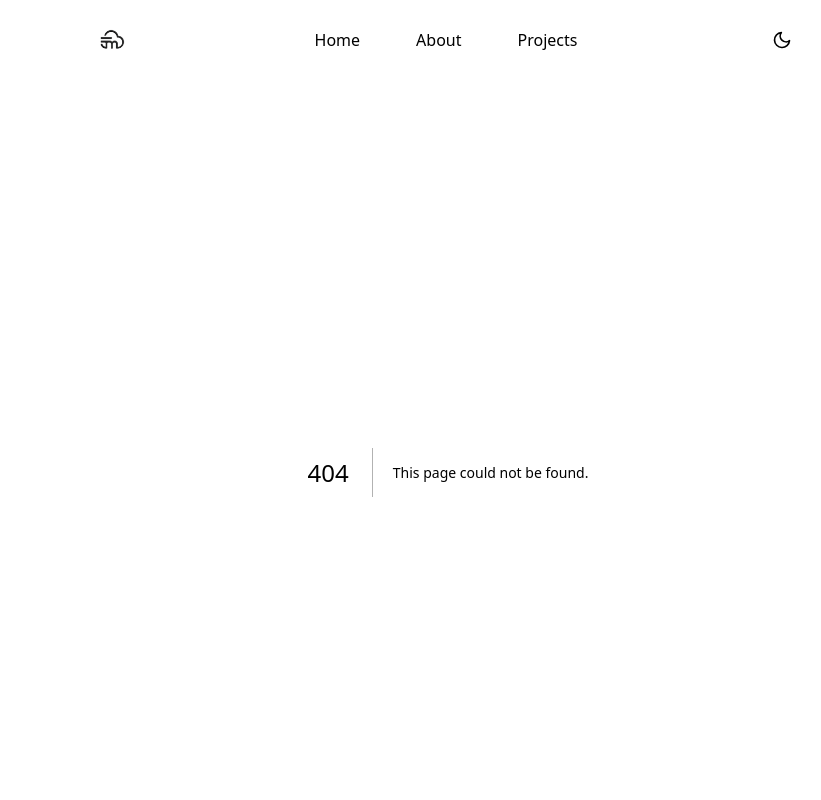
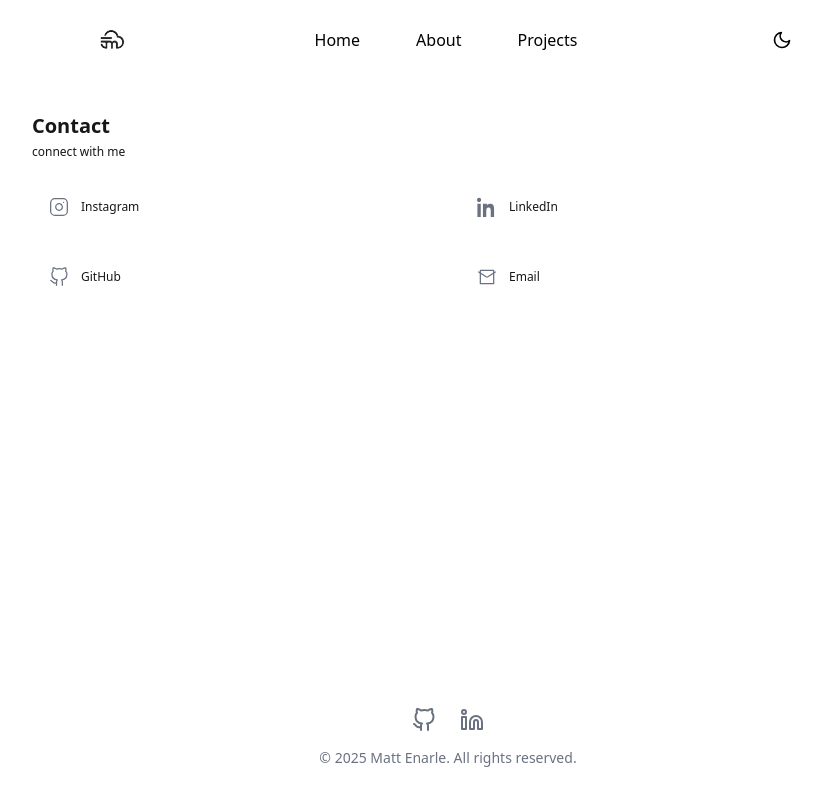
Before and after one commit to mattenarle10/matt-portfolio-v2, a Next.js app: page /contact in a window 1280 px wide. Before the commit this address had no page. Shown: the top 800 px of the page, without its empty margins (192-1013 px from the left). Built offline with nearby package versions, Linux system fonts and the light colour scheme.

Commit message:
feat: contact page to book acall or contact the socials

```diff
--- /dev/null
+++ b/src/app/contact/page.tsx
@@ -0,0 +1,7 @@
+"use client";
+
+import Socials from '@/components/contact/socials';
+
+export default function ContactPage() {
+  return <Socials />;
+}
--- /dev/null
+++ b/src/components/contact/socials.tsx
@@ -0,0 +1,86 @@
+import Link from 'next/link';
+import type { ReactNode } from 'react';
+
+type SocialItem = {
+  label: string;
+  href: string;
+  icon: ReactNode;
+};
+
+const InstagramIcon = (
+  <svg className="w-5 h-5" viewBox="0 0 24 24" fill="none" stroke="currentColor" strokeWidth="1.5" strokeLinecap="round" strokeLinejoin="round" aria-hidden="true">
+    <rect x="2" y="2" width="20" height="20" rx="5" ry="5"></rect>
+    <path d="M16 11.37A4 4 0 1 1 12.63 8 4 4 0 0 1 16 11.37z"></path>
+    <line x1="17.5" y1="6.5" x2="17.5" y2="6.5"></line>
+  </svg>
+);
+
+const LinkedinIcon = (
+  <svg className="w-5 h-5" viewBox="0 0 24 24" fill="currentColor" aria-hidden="true">
+    <path d="M4.983 3.5C4.983 4.88 3.88 6 2.5 6S0 4.88 0 3.5 1.12 1 2.5 1s2.483 1.12 2.483 2.5zM.5 8h4V24h-4V8zm7.5 0h3.839v2.177h.056c.535-1.015 1.84-2.088 3.787-2.088 4.05 0 4.801 2.664 4.801 6.131V24h-4v-7.467c0-1.781-.032-4.073-2.487-4.073-2.49 0-2.871 1.943-2.871 3.95V24h-4V8z" />
+  </svg>
+);
+
+const GithubIcon = (
+  <svg className="w-5 h-5" viewBox="0 0 24 24" fill="none" stroke="currentColor" strokeWidth="1.5" strokeLinecap="round" strokeLinejoin="round" aria-hidden="true">
+    <path d="M9 19c-5 1.5-5-2.5-7-3m14 6v-3.87a3.37 3.37 0 0 0-.94-2.61c3.14-.35 6.44-1.54 6.44-7A5.44 5.44 0 0 0 20 4.77 5.07 5.07 0 0 0 19.91 1S18.73.65 16 2.48a13.38 13.38 0 0 0-7 0C6.27.65 5.09 1 5.09 1A5.07 5.07 0 0 0 5 4.77a5.44 5.44 0 0 0-1.5 3.78c0 5.42 3.3 6.61 6.44 7A3.37 3.37 0 0 0 9 18.13V22"></path>
+  </svg>
+);
+
+const MailIcon = (
+  <svg className="w-5 h-5" viewBox="0 0 24 24" fill="none" stroke="currentColor" strokeWidth="1.5" strokeLinecap="round" strokeLinejoin="round" aria-hidden="true">
+    <path d="M4 4h16v16H4z"></path>
+    <path d="m22 6-8.97 5.73a2 2 0 0 1-2.06 0L2 6"></path>
+  </svg>
+);
+
+const socials: SocialItem[] = [
+  {
+    label: 'Instagram',
+    href: 'https://instagram.com/mattenarle',
+    icon: InstagramIcon
+  },
+  {
+    label: 'LinkedIn',
+    href: 'https://linkedin.com/in/matthew-enarle',
+    icon: LinkedinIcon
+  },
+  {
+    label: 'GitHub',
+    href: 'https://github.com/mattenarle10',
+    icon: GithubIcon
+  },
+  {
+    label: 'Email',
+    href: 'mailto:matthew.enarle@outlook.com',
+    icon: MailIcon
+  }
+];
+
+export default function Socials() {
+  return (
+    <div className="max-w-4xl mx-auto px-4 sm:px-6 lg:px-8 py-6 md:py-10">
+      <h1 className="text-xl md:text-xl font-bold mb-1">Contact</h1>
+      <p className="text-xs font-light mb-6">connect with me</p>
+
+      <div className="grid grid-cols-2 gap-4 md:gap-6">
+        {socials.map((item) => (
+          <Link
+            key={item.label}
+            href={item.href}
+            target="_blank"
+            rel="noopener noreferrer"
+            className="group flex items-center gap-3 rounded-sm border border-transparent transition-all duration-300 hover:-translate-y-0.5 hover:border-gray-200 dark:hover:border-gray-800 px-4 py-3"
+            aria-label={item.label}
+            title={item.label}
+          >
+            <span className="text-gray-500 dark:text-gray-400 group-hover:text-gray-900 dark:group-hover:text-gray-100 transition-colors duration-300">
+              {item.icon}
+            </span>
+            <span className="text-xs">{item.label}</span>
+          </Link>
+        ))}
+      </div>
+    </div>
+  );
+}
```
Also changed, not shown: src/components/contact/cal.tsx (added).
